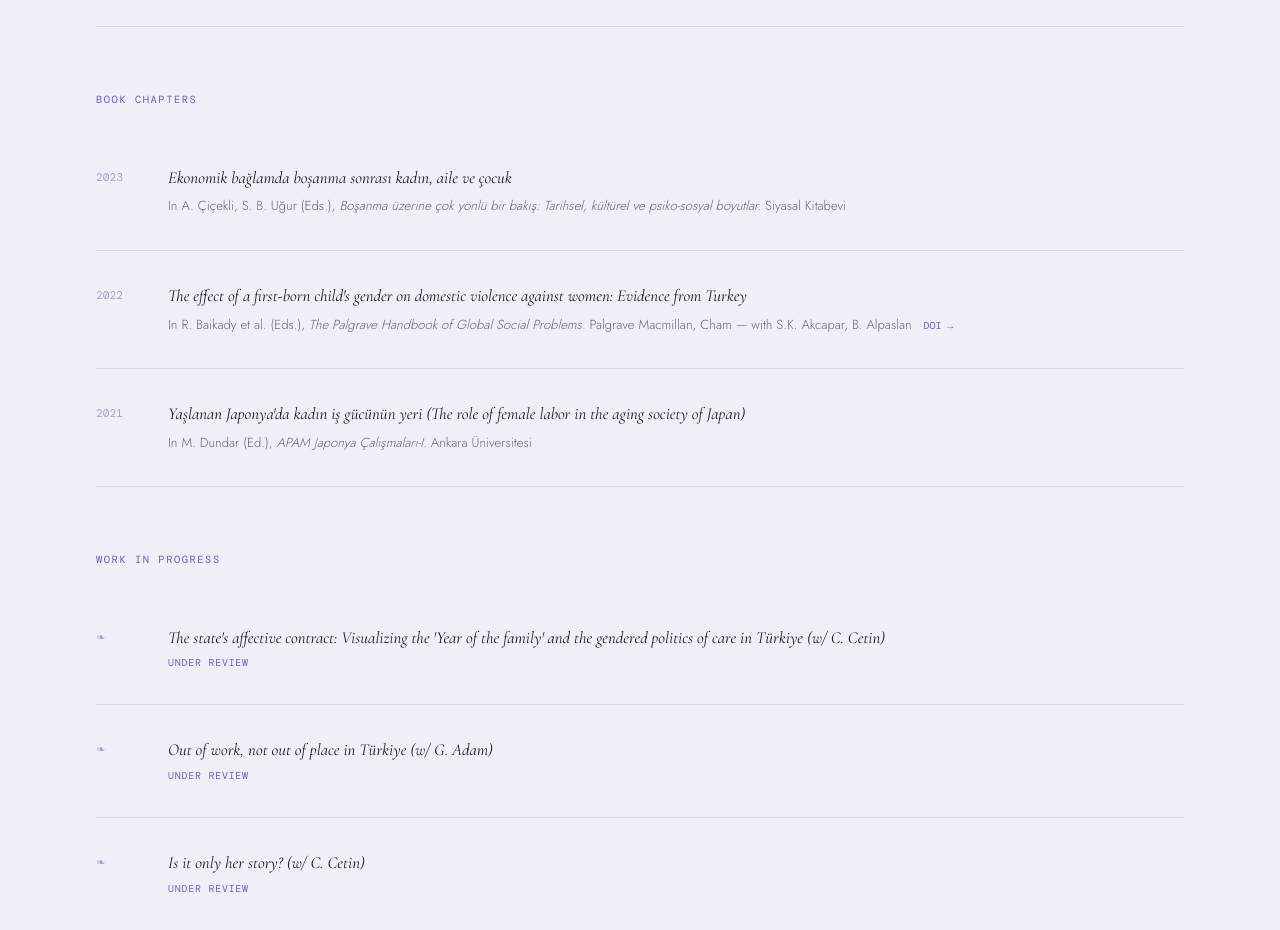
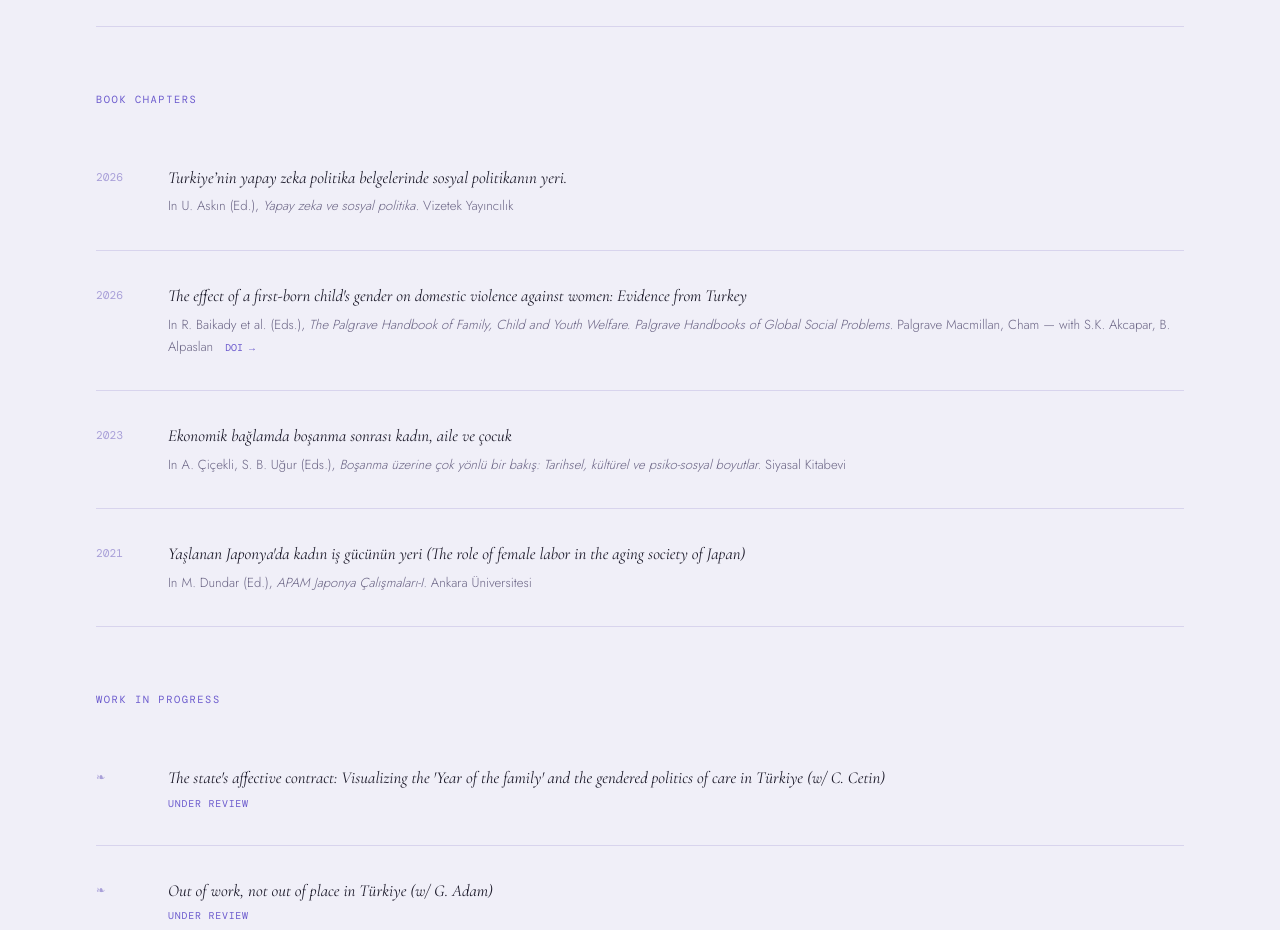
Before and after one commit to aysenurkarakasaydinbakar/aysenurkarakasaydinbakar.github.io, a plain HTML site: page index.html in a window 1280 px wide. Shown: the part 4680-5610 px from the top of the page. Drawn offline with nearby package versions, Linux system fonts and the light colour scheme; a web font is replaced by a local one.

Commit message:
Update index.html

```diff
--- a/index.html
+++ b/index.html
@@ -658,20 +658,27 @@
   <!-- Book Chapters -->
   <p style="font-family:'DM Mono',monospace;font-size:0.65rem;letter-spacing:0.15em;text-transform:uppercase;color:var(--rust);margin-bottom:1.5rem;">Book Chapters</p>
   <ul class="pub-list" style="margin-bottom:4rem;">
+        <li class="pub-item">
+      <span class="pub-year">2026</span>
+      <div>
+        <p class="pub-title">Turkiye’nin yapay zeka politika belgelerinde sosyal politikanın yeri.</p>
+        <p class="pub-journal">In U. Askın (Ed.), <em>Yapay zeka ve sosyal politika.</em> Vizetek Yayıncılık </p>
+      </div>
+    </li>
+        <li class="pub-item">
+      <span class="pub-year">2026</span>
+      <div>
+        <p class="pub-title">The effect of a first-born child's gender on domestic violence against women: Evidence from Turkey</p>
+        <p class="pub-journal">In R. Baikady et al. (Eds.), <em>The Palgrave Handbook of Family, Child and Youth Welfare. Palgrave Handbooks of Global Social Problems.</em> Palgrave Macmillan, Cham — with S.K. Akcapar, B. Alpaslan
+          <a class="pub-doi" href="https://doi.org/10.1007/978-3-032-35709-0_222" target="_blank">DOI →</a>
+        </p>
+      </div>
+    </li>
     <li class="pub-item">
       <span class="pub-year">2023</span>
       <div>
         <p class="pub-title">Ekonomik bağlamda boşanma sonrası kadın, aile ve çocuk</p>
         <p class="pub-journal">In A. Çiçekli, S. B. Uğur (Eds.), <em>Boşanma üzerine çok yönlü bir bakış: Tarihsel, kültürel ve psiko-sosyal boyutlar.</em> Siyasal Kitabevi</p>
-      </div>
-    </li>
-    <li class="pub-item">
-      <span class="pub-year">2022</span>
-      <div>
-        <p class="pub-title">The effect of a first-born child's gender on domestic violence against women: Evidence from Turkey</p>
-        <p class="pub-journal">In R. Baikady et al. (Eds.), <em>The Palgrave Handbook of Global Social Problems.</em> Palgrave Macmillan, Cham — with S.K. Akcapar, B. Alpaslan
-          <a class="pub-doi" href="https://doi.org/10.1007/978-3-030-68127-2_222-1" target="_blank">DOI →</a>
-        </p>
       </div>
     </li>
     <li class="pub-item">
```
